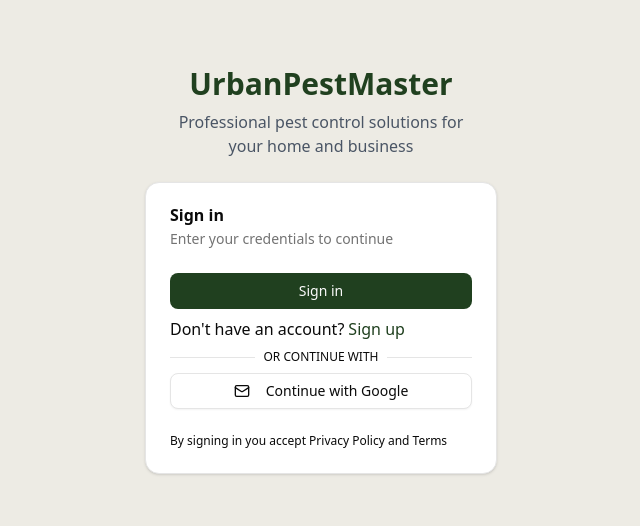
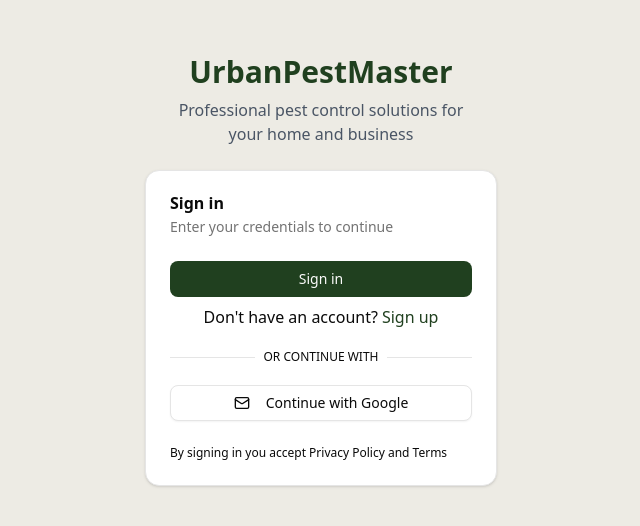
Before and after one commit to vinit-churi/loopbill, a Next.js app: page /signin in a window 1280 px wide. Shown: the part 130-656 px from the top of the page, without its empty margins (319-959 px from the left). Built offline with nearby package versions, Linux system fonts and the light colour scheme.

Commit message:
Improve form layout and update text consistency in auth pages
Centered text links under forms and added padding between elements for better spacing. Corrected footer text to align with action ("sign up" vs. "sign in"). Enhances readability and UI consistency across signup and signin pages.

```diff
--- a/src/app/(auth)/signin/page.tsx
+++ b/src/app/(auth)/signin/page.tsx
@@ -20,10 +20,10 @@ export default function SignIn() {
                 <CardContent>
                     <form className="flex flex-col gap-2">
                         <Button type="submit" variant="default" className="w-full">Sign in</Button>
-                        <span className="flex gap-1">
+                        <span className="flex gap-1 justify-center">
                             Don't have an account?<Link href="/signup" className="text-primary">Sign up</Link>
                         </span>
-                        <div className="w-full flex justify-between items-center gap-2">
+                        <div className="w-full flex justify-between items-center gap-2 py-3">
                             <hr className="w-full"/>
                             <span className="flex-none text-xs">OR CONTINUE WITH</span>
                             <hr className="w-full"/>
@@ -32,9 +32,7 @@ export default function SignIn() {
                             with Google</Button>
                     </form>
                 </CardContent>
-                <CardFooter className="text-xs">
-                    By signing in you accept Privacy Policy and Terms
-                </CardFooter>
+                <CardFooter className="text-xs">By signing in you accept Privacy Policy and Terms</CardFooter>
             </Card>
         </main>
     );
--- a/src/app/(auth)/signup/page.tsx
+++ b/src/app/(auth)/signup/page.tsx
@@ -20,10 +20,10 @@ export default function SignIn() {
                 <CardContent>
                     <form className="flex flex-col gap-2">
                         <Button type="submit" variant="default" className="w-full">Sign up</Button>
-                        <span className="flex gap-1">
+                        <span className="flex gap-1 justify-center">
                             Already have an account?<Link href="/signin" className="text-primary">Sign in</Link>
                         </span>
-                        <div className="w-full flex justify-between items-center gap-2">
+                        <div className="w-full flex justify-between items-center gap-2 py-3">
                             <hr className="w-full"/>
                             <span className="flex-none text-xs">OR CONTINUE WITH</span>
                             <hr className="w-full"/>
@@ -32,7 +32,7 @@ export default function SignIn() {
                             with Google</Button>
                     </form>
                 </CardContent>
-                <CardFooter className="text-xs">By signing in you accept Privacy Policy and Terms</CardFooter>
+                <CardFooter className="text-xs">By signing up you accept Privacy Policy and Terms</CardFooter>
             </Card>
         </main>
     );
```
